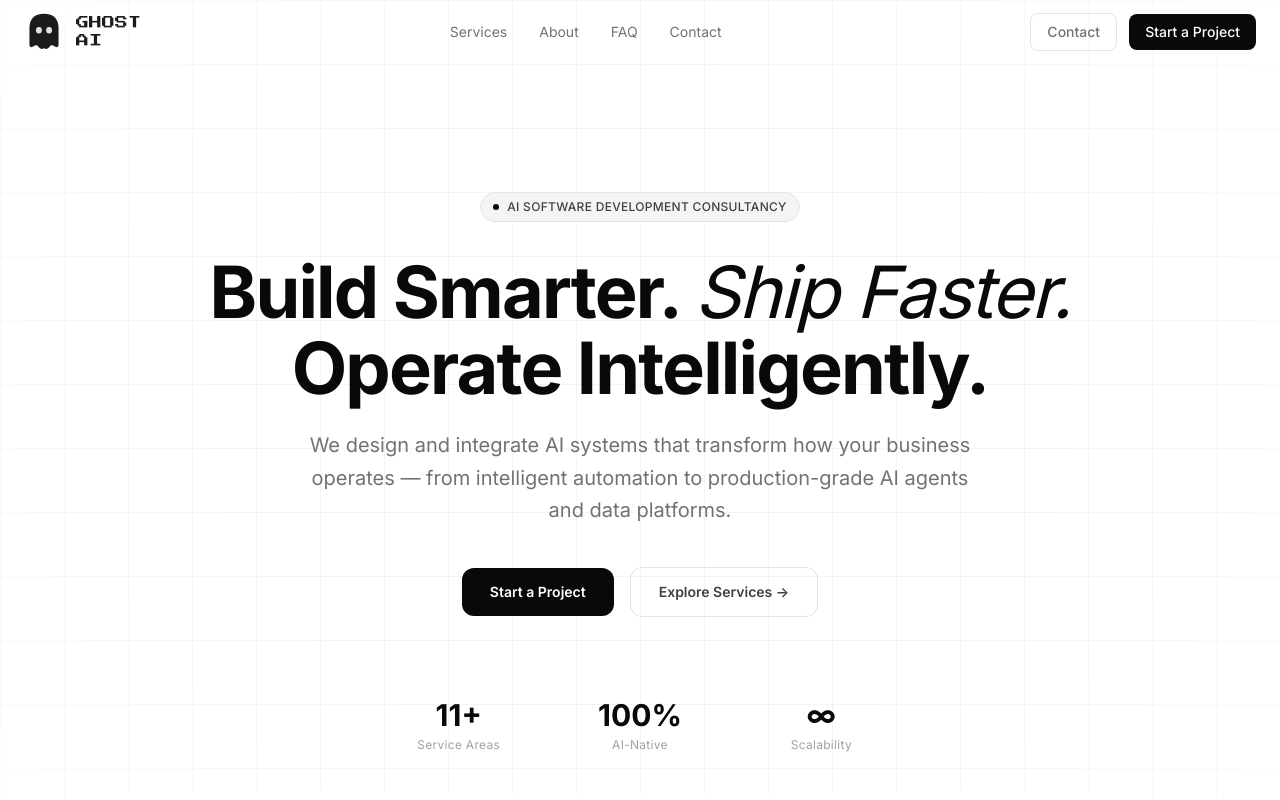
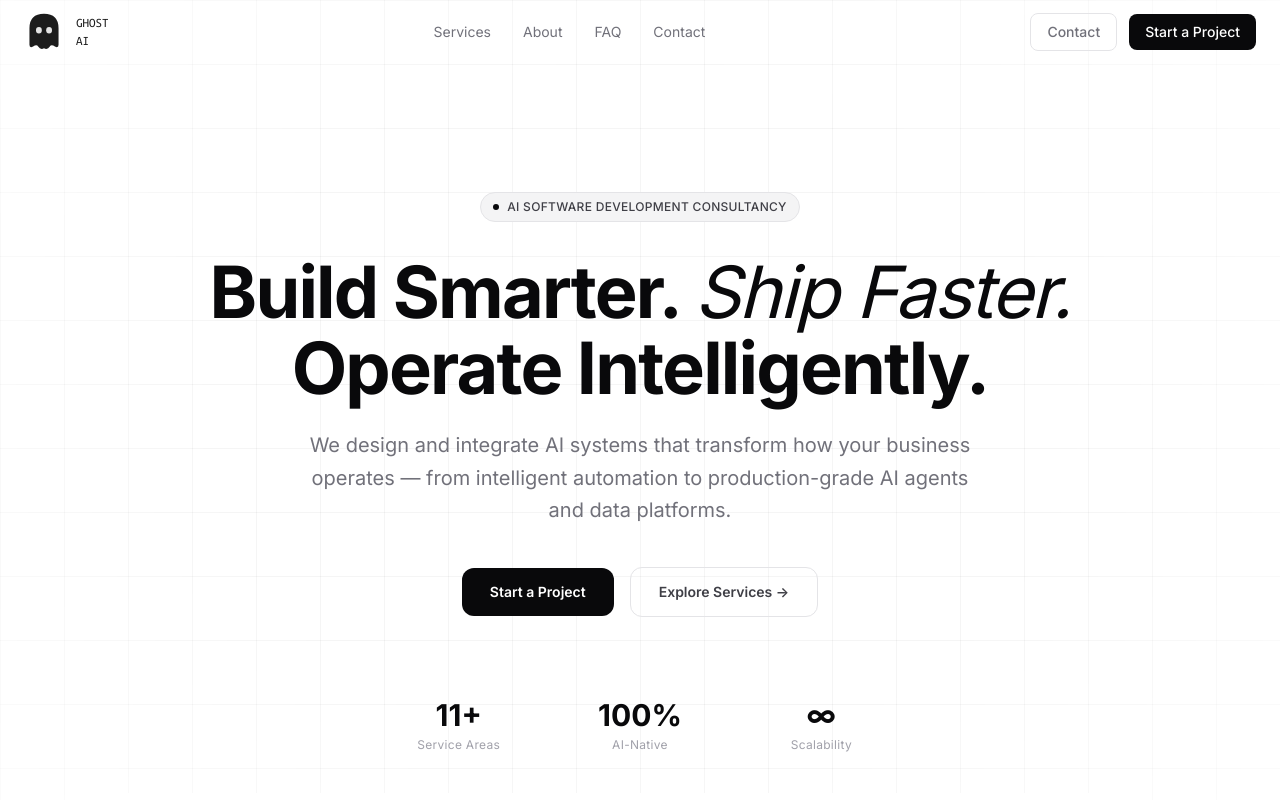
Before and after one commit to ResonantSyntax/ghost-ai, a React (Vite) app: page / in a window 1280 px wide. Shown: the top 800 px of the page. Built offline with nearby package versions, Linux system fonts and the light colour scheme.

Commit message:
Switch logo font to Ubuntu Mono

```diff
--- a/index.html
+++ b/index.html
@@ -8,7 +8,7 @@
     <title>Ghost AI — AI Software Development Consultancy</title>
     <link rel="preconnect" href="https://fonts.googleapis.com" />
     <link rel="preconnect" href="https://fonts.gstatic.com" crossorigin />
-    <link href="https://fonts.googleapis.com/css2?family=Inter:wght@400;500;600;700&family=Press+Start+2P&display=swap" rel="stylesheet" />
+    <link href="https://fonts.googleapis.com/css2?family=Inter:wght@400;500;600;700&family=Ubuntu+Mono:wght@400;700&display=swap" rel="stylesheet" />
   </head>
   <body>
     <div id="root"></div>
--- a/src/components/Footer.jsx
+++ b/src/components/Footer.jsx
@@ -24,7 +24,7 @@ export default function Footer() {
           <div>
             <div className="flex items-center gap-3 mb-4">
               <GhostSVG size={36} />
-              <span style={{ fontFamily: "'Press Start 2P', monospace", fontSize: '11px', lineHeight: '1.5', color: '#1c1c1c' }}>
+              <span style={{ fontFamily: "'Ubuntu Mono', monospace", fontSize: '11px', lineHeight: '1.5', color: '#1c1c1c' }}>
                 GHOST<br />AI
               </span>
             </div>
--- a/src/components/Nav.jsx
+++ b/src/components/Nav.jsx
@@ -30,7 +30,7 @@ export default function Nav() {
       <div className="max-w-7xl mx-auto px-6 h-16 flex items-center justify-between">
         <a href="#" className="flex items-center gap-3 no-underline">
           <GhostLogo />
-          <span style={{ fontFamily: "'Press Start 2P', monospace", fontSize: '13px', lineHeight: '1.4', color: '#1c1c1c' }}>
+          <span style={{ fontFamily: "'Ubuntu Mono', monospace", fontSize: '13px', lineHeight: '1.4', color: '#1c1c1c' }}>
             GHOST<br />AI
           </span>
         </a>
```
